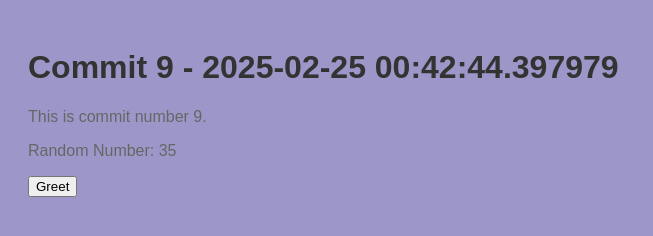
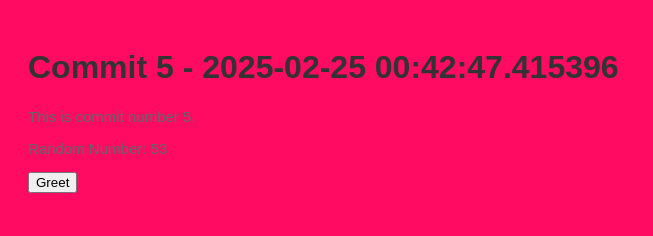
Before and after one commit to stiffs95/myrep-repo-20250225004240, a plain HTML site: page index.html in a window 1280 px wide. Shown: the whole page, without its empty margins (0-653 px from the left). Drawn offline with Linux system fonts and the light colour scheme.

Commit message:
📝 Commit 5 with HTML, CSS, and JS

```diff
--- a/index.html
+++ b/index.html
@@ -2,13 +2,13 @@
     <!DOCTYPE html>
     <html>
     <head>
-        <title>Commit 9 - 2025-02-25 00:42:44.397979</title>
+        <title>Commit 5 - 2025-02-25 00:42:47.415396</title>
         <link rel="stylesheet" href="style.css">
     </head>
     <body>
-        <h1>Commit 9 - 2025-02-25 00:42:44.397979</h1>
-        <p>This is commit number 9.</p>
-        <p>Random Number: 35</p>
+        <h1>Commit 5 - 2025-02-25 00:42:47.415396</h1>
+        <p>This is commit number 5.</p>
+        <p>Random Number: 53</p>
         <button onclick="greet()">Greet</button>
         <script src="script.js"></script>
     </body>
--- a/script.js
+++ b/script.js
@@ -2,4 +2,4 @@
     function greet() {
         alert('Hello from commit ' + commitNumber + '!');
     }
-    var commitNumber = 9;
+    var commitNumber = 5;
--- a/style.css
+++ b/style.css
@@ -1,7 +1,7 @@
 
     body {
         font-family: Arial, sans-serif;
-        background-color: #9d97c9;
+        background-color: #ff0b61;
         padding: 20px;
     }
     h1 {
@@ -9,5 +9,5 @@
     }
     p {
         color: #666;
-        font-size: 16px;
+        font-size: 15px;
     }
```
